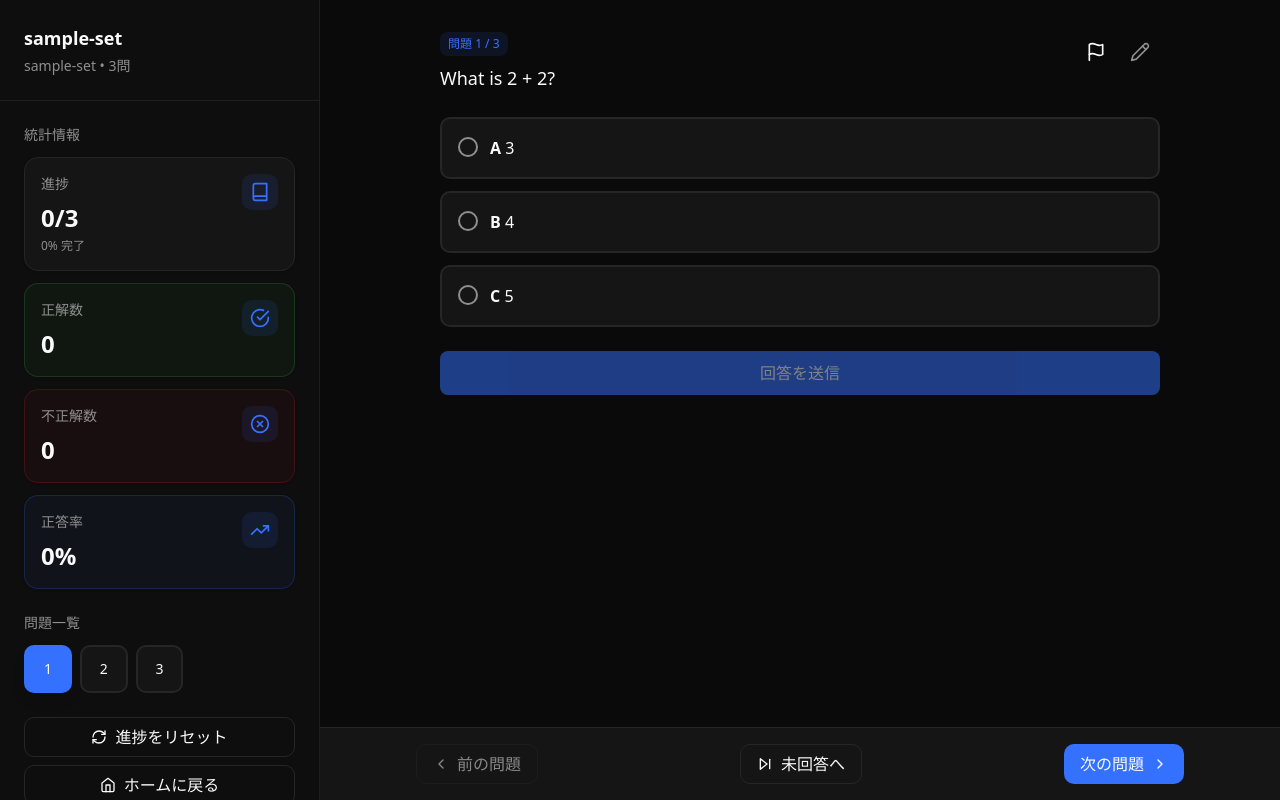
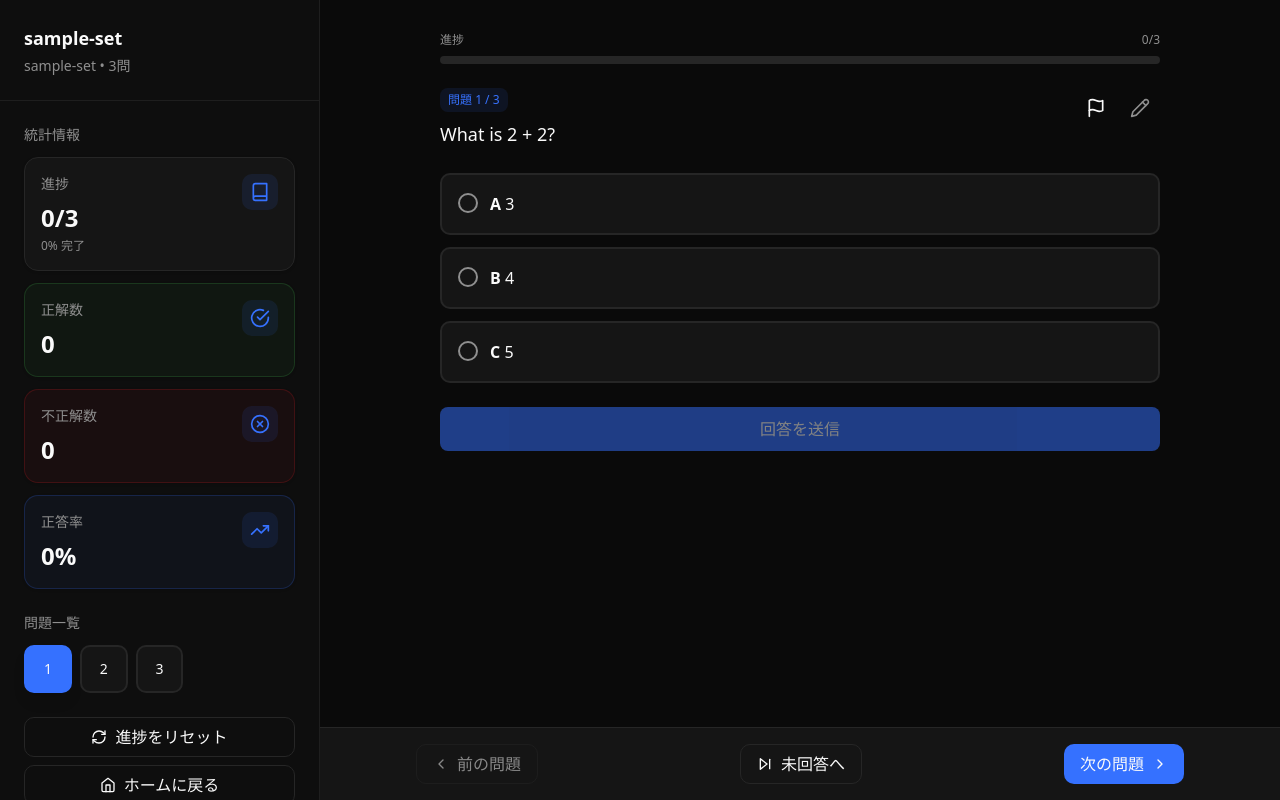
Before and after one commit to Canale0107/exam-sim, a Next.js app in the folder frontend/: page / in a window 1280 px wide. Both pictures are taken after a click on the button "サンプル問題を読み込む". Built offline with nearby package versions, Linux system fonts and the light colour scheme.

Commit message:
feat(frontend): add progress tracking to QuestionDisplay component; update StudyApp to pass answeredQuestions prop

```diff
--- a/frontend/src/app/_components/StudyApp.tsx
+++ b/frontend/src/app/_components/StudyApp.tsx
@@ -262,6 +262,7 @@ export function StudyApp() {
                 question={current.question}
                 questionNumber={current.index + 1}
                 totalQuestions={qset.questions.length}
+                answeredQuestions={answeredQuestions}
                 attempt={currentAttempt}
                 onAnswerSubmit={onAnswer}
                 onFlagToggle={onToggleFlagged}
--- a/frontend/src/components/question-display.tsx
+++ b/frontend/src/components/question-display.tsx
@@ -20,6 +20,7 @@ interface QuestionDisplayProps {
   question: Question;
   questionNumber: number;
   totalQuestions: number;
+  answeredQuestions: number;
   attempt?: Attempt;
   onAnswerSubmit: (selectedChoiceIds: string[]) => void;
   onFlagToggle: (flagged: boolean) => void;
@@ -31,6 +32,7 @@ export function QuestionDisplay({
   question,
   questionNumber,
   totalQuestions,
+  answeredQuestions,
   attempt,
   onAnswerSubmit,
   onFlagToggle,
@@ -46,6 +48,8 @@ export function QuestionDisplay({
 
   const isAnswered = (attempt?.selectedChoiceIds?.length ?? 0) > 0;
   const isMultiple = question.is_multi_select ?? Boolean((question.answer_choice_ids?.length ?? 0) > 1);
+  const progressPct =
+    totalQuestions > 0 ? Math.max(0, Math.min(100, (answeredQuestions / totalQuestions) * 100)) : 0;
 
   const handleChoiceClick = (choiceId: string) => {
     if (isAnswered) return;
@@ -100,6 +104,19 @@ export function QuestionDisplay({
 
   return (
     <div className="space-y-6">
+      {/* Progress bar */}
+      <div className="space-y-2">
+        <div className="flex items-center justify-between text-xs text-muted-foreground">
+          <span>進捗</span>
+          <span>
+            {answeredQuestions}/{totalQuestions}
+          </span>
+        </div>
+        <div className="h-2 w-full overflow-hidden rounded-full bg-muted">
+          <div className="h-full bg-primary" style={{ width: `${progressPct}%` }} />
+        </div>
+      </div>
+
       {/* Question Header */}
       <div className="flex items-start justify-between">
         <div className="flex-1">
```
